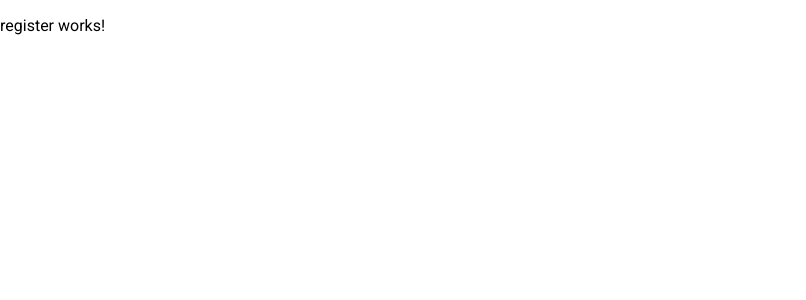
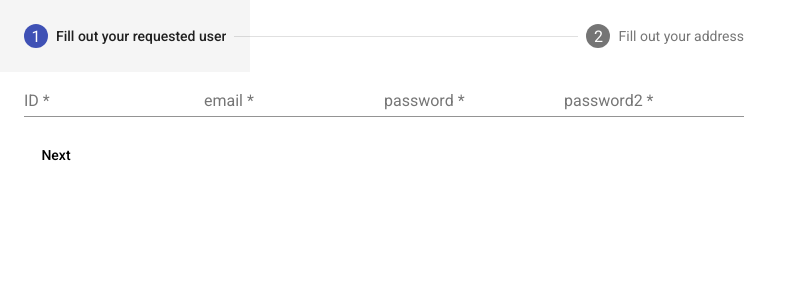
Before and after one commit to Hzbbaum/MySupermarket-Clone, an Angular app in the folder client/: page /register in a window 1280 px wide. Shown: the top 300 px of the page, without its empty margins (0-806 px from the left). Built offline with nearby package versions, Linux system fonts and the light colour scheme.

Commit message:
added register form. need to kookup logic

```diff
--- a/client/src/app/components/register/register.component.html
+++ b/client/src/app/components/register/register.component.html
@@ -1 +1,57 @@
-<p>register works!</p>
+<form [formGroup]="registerFormGroup">
+    <mat-horizontal-stepper [linear]="true" #stepper formArrayName="formArray">
+        <mat-step formGroupName="0" [stepControl]="registerFormGroup?.get([0])">
+            <ng-template matStepLabel>Fill out your requested user</ng-template>
+            <mat-form-field>
+                <mat-label>ID</mat-label>
+                <input matInput placeholder="ID" formControlName="IDCtrl" required minlength="9" maxlength="9">
+            </mat-form-field>
+            <mat-form-field>
+                <mat-label>email</mat-label>
+                <input matInput placeholder="email" formControlName="emailCtrl" required>
+            </mat-form-field>
+            <mat-form-field>
+                <mat-label>password</mat-label>
+                <input type="password" matInput placeholder="password" formControlName="passwordCtrl" required
+                    minlength="4" maxlength="30">
+            </mat-form-field>
+            <mat-form-field>
+                <mat-label>password2</mat-label>
+                <input type="password" matInput placeholder="repeat password" formControlName="password2Ctrl" required
+                    minlength="4" maxlength="30">
+            </mat-form-field>
+            <div>
+                <button mat-button matStepperNext>Next</button>
+            </div>
+        </mat-step>
+
+        <mat-step formGroupName="1" [stepControl]="registerFormGroup?.get([1])">
+            <ng-template matStepLabel>Fill out your address</ng-template>
+            <mat-form-field>
+                <mat-label>name</mat-label>
+                <input matInput placeholder="name" formControlName="nameCtrl" required>
+            </mat-form-field>
+            <mat-form-field>
+                <mat-label>surname</mat-label>
+                <input matInput placeholder="surname" formControlName="surnameCtrl" required>
+            </mat-form-field>
+            <mat-form-field>
+                <mat-label>city</mat-label>
+                <mat-select formControlName="cityCtrl">
+                    <mat-option *ngFor="let city of cities" >
+                        {{city}}
+                    </mat-option>
+                </mat-select>
+            </mat-form-field>
+            <mat-form-field>
+                <mat-label>street</mat-label>
+                <input matInput placeholder="street" formControlName="streetCtrl" required>
+            </mat-form-field>
+            <div>
+                <button mat-button matStepperPrevious>Back</button>
+                <button mat-button matStepperNext>submit</button>
+            </div>
+        </mat-step>
+
+    </mat-horizontal-stepper>
+</form>
--- a/client/src/app/components/register/register.component.ts
+++ b/client/src/app/components/register/register.component.ts
@@ -1,15 +1,62 @@
-import { Component, OnInit } from '@angular/core';
+import { Component, OnInit } from "@angular/core";
+import {
+  AbstractControl,
+  FormBuilder,
+  FormGroup,
+  Validators
+} from "@angular/forms";
 
 @Component({
-  selector: 'app-register',
-  templateUrl: './register.component.html',
-  styleUrls: ['./register.component.scss']
+  selector: "app-register",
+  templateUrl: "./register.component.html",
+  styleUrls: ["./register.component.scss"]
 })
 export class RegisterComponent implements OnInit {
+  registerFormGroup: FormGroup;
+  get formArray(): AbstractControl | null {
+    return this.registerFormGroup.get("formArray");
+  }
+  public cities: string[] = ["tel-aviv", "jerusalem"];
 
-  constructor() { }
+  constructor(private _fb: FormBuilder) {}
 
   ngOnInit() {
+    this.registerFormGroup = this._fb.group({
+      formArray: this._fb.array([
+        this._fb.group({
+          IDCtrl: [
+            "",
+            [
+              Validators.required,
+              Validators.maxLength(9),
+              Validators.minLength(9)
+            ]
+          ],
+          emailCtrl: ["", [Validators.required, Validators.email]],
+          passwordCtrl: [
+            "",
+            [
+              Validators.required,
+              Validators.minLength(4),
+              Validators.minLength(30)
+            ]
+          ],
+          password2Ctrl: [
+            "",
+            [
+              Validators.required,
+              Validators.minLength(4),
+              Validators.minLength(30)
+            ]
+          ]
+        }),
+        this._fb.group({
+          nameCtrl: ["", [Validators.required]],
+          surnameCtrl: ["", [Validators.required]],
+          cityCtrl: ["", [Validators.required]],
+          streetCtrl: ["", [Validators.required]]
+        })
+      ])
+    });
   }
-
 }
```
Also changed, not shown: client/src/app/app.module.ts (+11 -8 lines).
